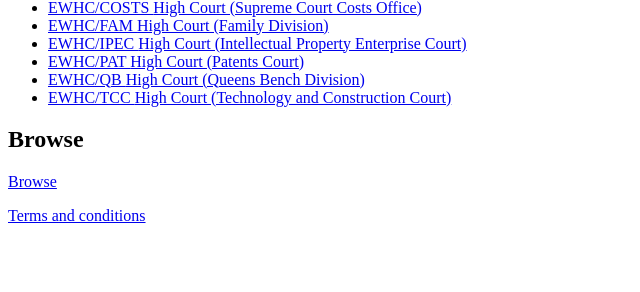
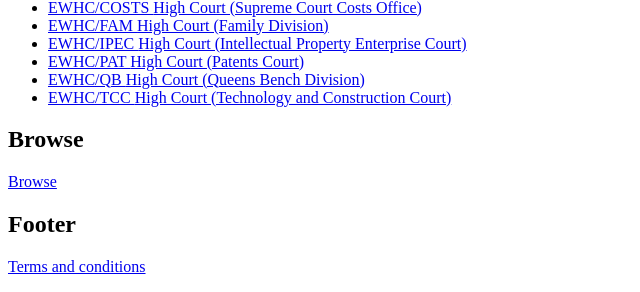
Before and after one commit to nationalarchives/ds-caselaw-frontend-prototype, a Flask app: page / in a window 1280 px wide. Shown: the part 1075-1367 px from the top of the page, without its empty margins (0-640 px from the left). Before the commit the page ends 1298 px from the top, so only its background shows below. Run offline with Flask 2, Linux system fonts and the light colour scheme; style sheets or scripts are compiled from the project's sources.

Commit message:
Add heading to footer (for document outline)

```diff
--- a/app/templates/includes/footer.html
+++ b/app/templates/includes/footer.html
@@ -1,3 +1,4 @@
+<h2>Footer</h2>
 <p>
     <a href="{{ url_for('terms_and_conditions') }}">Terms and conditions</a>
 </p>
```
